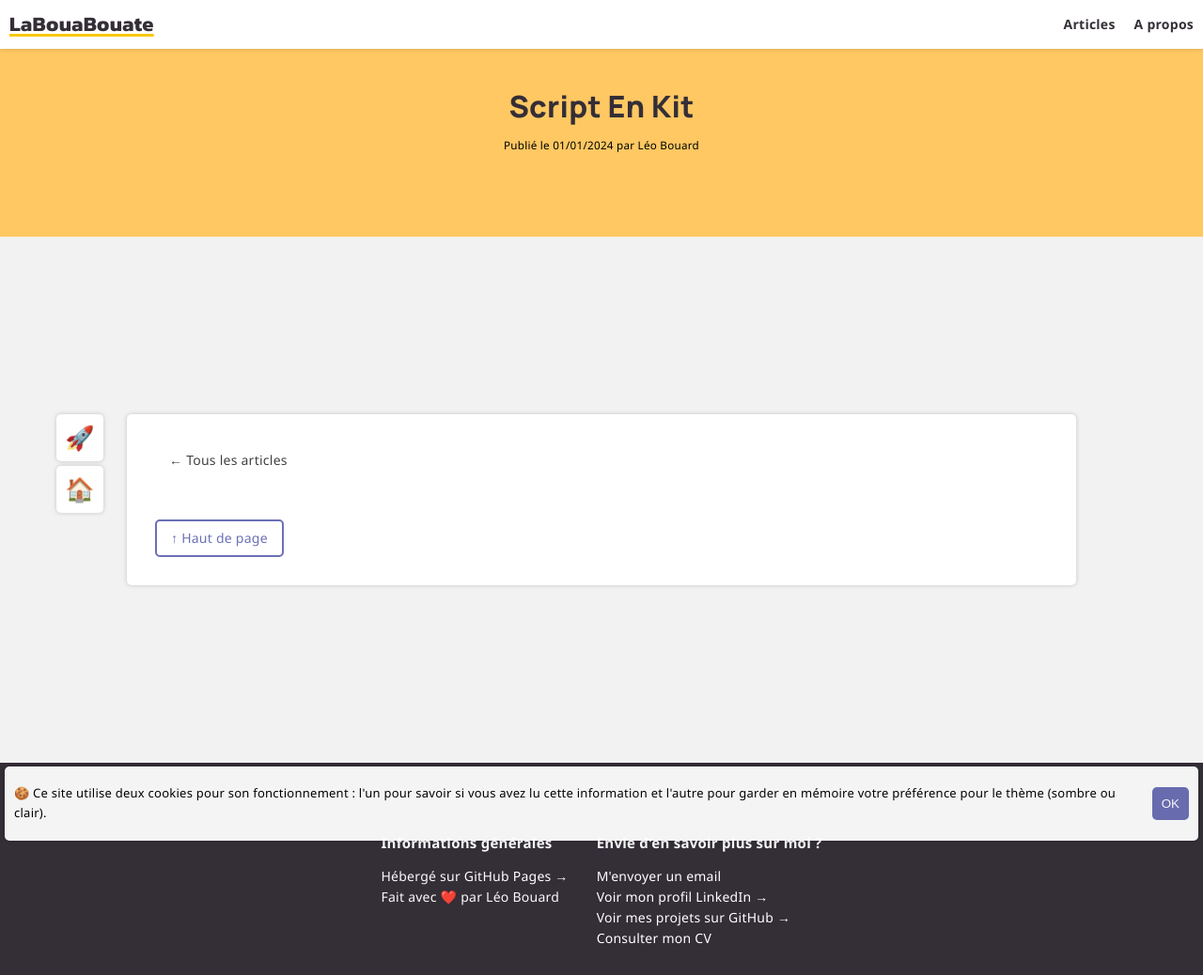
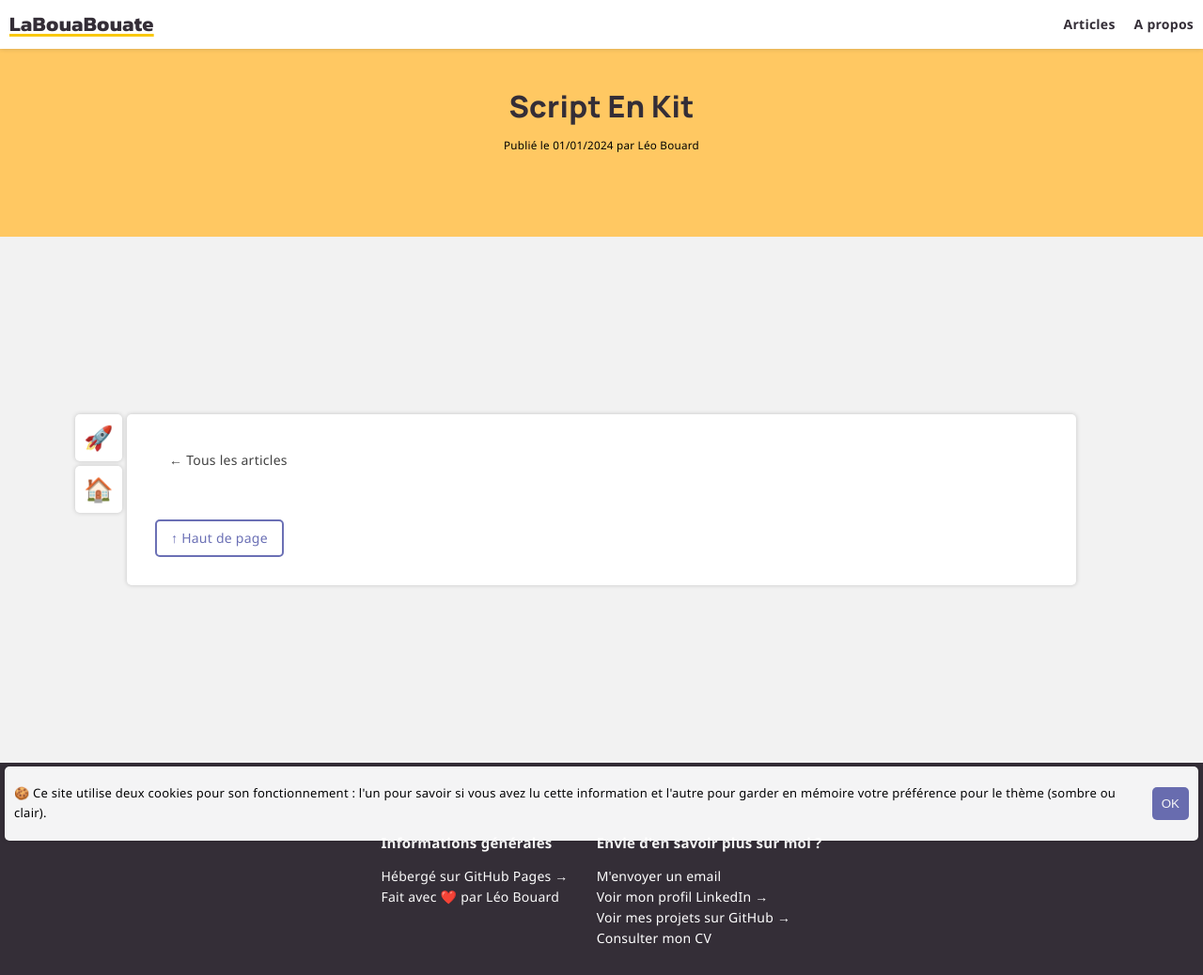
Before and after one commit to leobouard/leobouard.github.io, a Jekyll site: the page built from _posts/2024-01-01-script-en-kit.md, in a window 1280 px wide. Shown: the whole page at 94% size. Built offline with Jekyll 4.4.1, drawn with Linux system fonts in a browser that asks for light colours; some web fonts are replaced; our own code applies the rules of GitHub Pages for plain Markdown files.

Commit message:
Update posts.scss

```diff
--- a/assets/css/posts.scss
+++ b/assets/css/posts.scss
@@ -243,7 +243,7 @@ div.summary > span {
 div.side_buttons {
     position: fixed;
     flex-direction: column;
-    margin-left: -110px;
+    margin-left: -90px;
     margin-top: -35px;
 }
 
```
